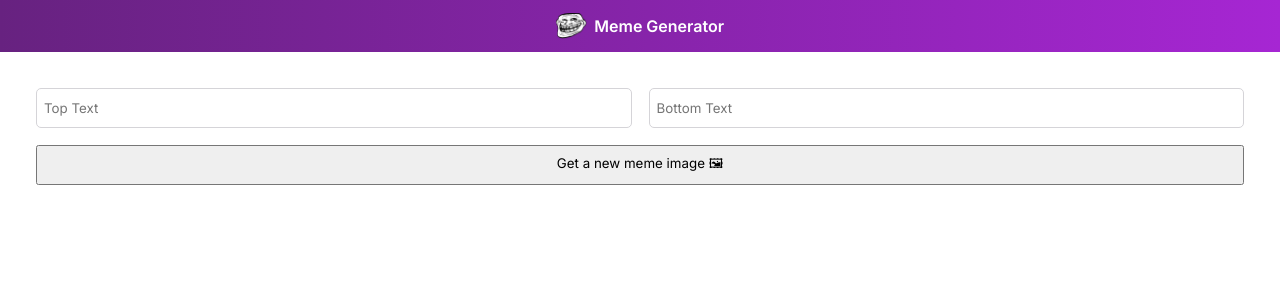
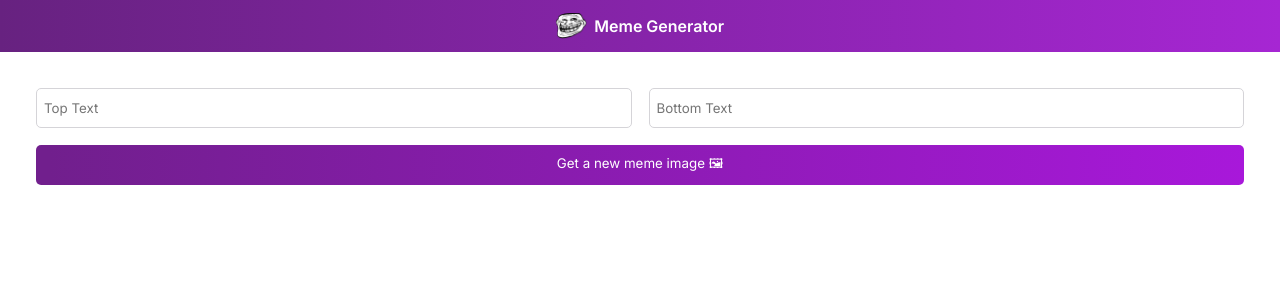
Before and after one commit to Avishekraut/Meme-Generator, a React (Create React App) app: page / in a window 1280 px wide. Shown: the top 300 px of the page. Built offline with nearby package versions, Linux system fonts and the light colour scheme.

Commit message:
CSS update for App component

```diff
--- a/src/App.css
+++ b/src/App.css
@@ -39,4 +39,9 @@
 .form--button{
   grid-column: 1 / -1;
   font-family: 'Inter', sans-serif;
+  background: linear-gradient(90.41deg, #711F8D 1.14%, #A818DA 100%);
+  color: white;
+  border: none;
+  cursor: pointer;
+  border-radius: 5px;
 }
```
